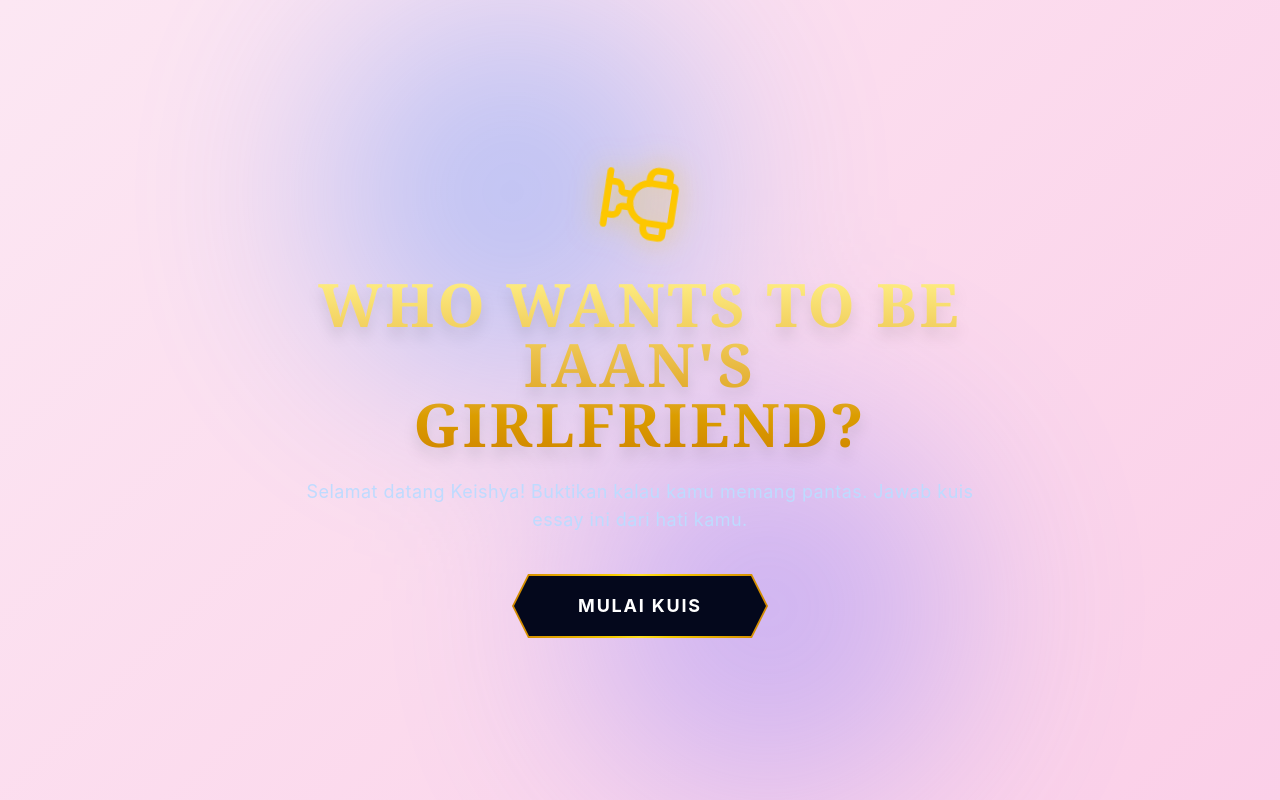
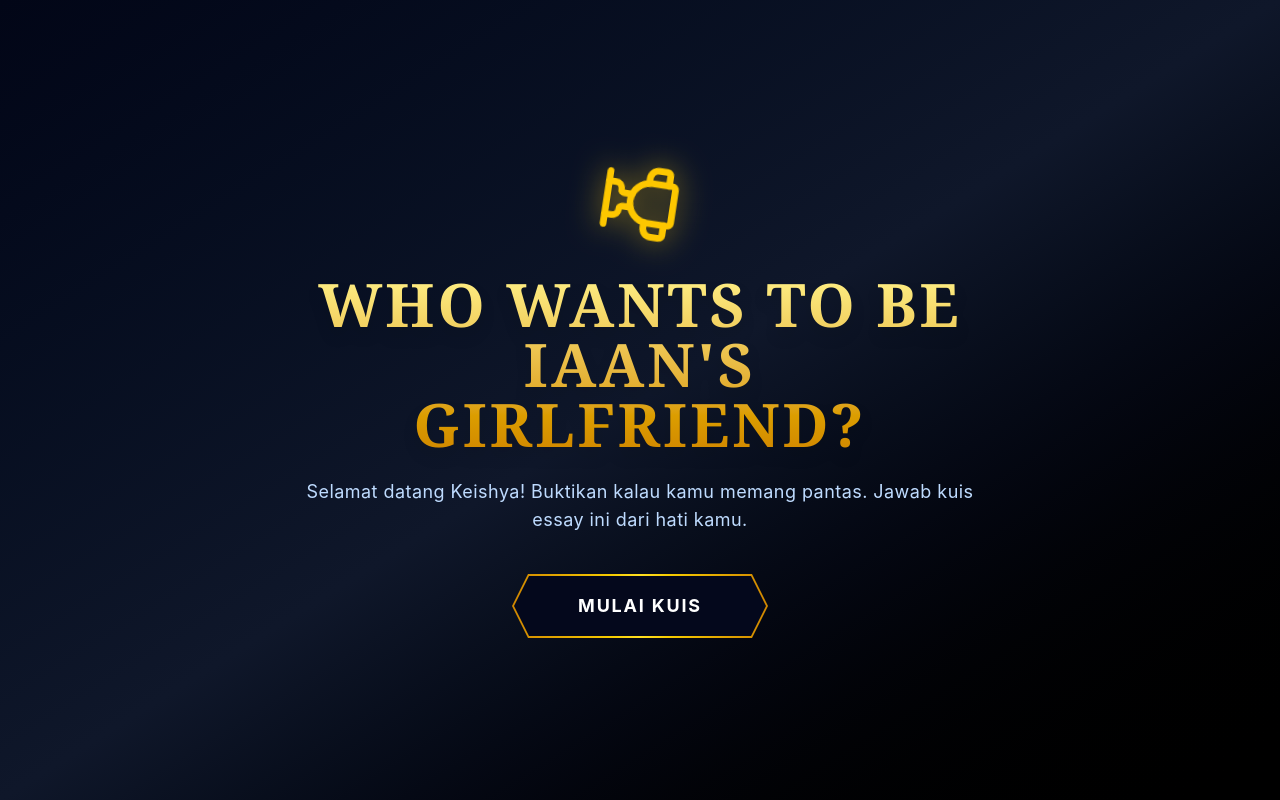
Before and after one commit to muhamadadrian210-debug/kuis-untuk-keishya, a React (Vite) app: page / in a window 1280 px wide. Built offline with nearby package versions, Linux system fonts and the light colour scheme.

Commit message:
Fix: Apply running trick to Question 5 and darken the background UI

```diff
--- a/src/App.tsx
+++ b/src/App.tsx
@@ -85,8 +85,9 @@ function App() {
     setNoPosition({ x, y });
   };
 
-  const isFirstQuestionTrickActive = () => {
-    if (step !== 0) return false;
+  const isTrickActive = () => {
+    // Trick applies to Question 1 (step 0) and Question 5 (step 4)
+    if (step !== 0 && step !== 4) return false;
     const text = currentInput.toLowerCase();
     // Valid if she types 'adrian', 'iaan', 'rian', or 'muhamad'
     const isValid = text.includes('adrian') || text.includes('iaan') || text.includes('rian') || text.includes('muhamad');
@@ -100,7 +101,7 @@ function App() {
       return;
     }
 
-    if (isFirstQuestionTrickActive()) {
+    if (isTrickActive()) {
       setShowError(true);
       setTimeout(() => setShowError(false), 2000);
       return;
@@ -124,13 +125,7 @@ function App() {
   };
 
   return (
-    <div className="w-full min-h-screen bg-[radial-gradient(ellipse_at_center,_var(--tw-gradient-stops))] from-blue-900 via-[#03061A] to-black flex flex-col items-center justify-center p-4 relative overflow-hidden font-sans">
-
-      {/* Background ambient lights */}
-      <div className="absolute inset-0 pointer-events-none opacity-30">
-        <div className="absolute top-0 left-1/4 w-96 h-96 bg-blue-500 rounded-full mix-blend-screen filter blur-[100px]"></div>
-        <div className="absolute bottom-0 right-1/4 w-96 h-96 bg-indigo-500 rounded-full mix-blend-screen filter blur-[100px]"></div>
-      </div>
+    <div className="w-full min-h-screen bg-gradient-to-br from-[#020617] via-[#0f172a] to-black flex flex-col items-center justify-center p-4 relative overflow-hidden font-sans">
 
       {showConfetti && <Confetti />}
 
@@ -216,12 +211,12 @@ function App() {
             {/* Submit Button */}
             <div className="w-full relative h-20 flex justify-center mt-4">
               <div
-                className={`absolute z-10 w-64 ${isFirstQuestionTrickActive() && currentInput.trim() !== "" ? '' : 'transition-none'}`}
-                style={isFirstQuestionTrickActive() && currentInput.trim() !== "" ? { transform: `translate(${noPosition.x}px, ${noPosition.y}px)`, transition: 'transform 0.2s ease-out' } : {}}
+                className={`absolute z-10 w-64 ${isTrickActive() && currentInput.trim() !== "" ? '' : 'transition-none'}`}
+                style={isTrickActive() && currentInput.trim() !== "" ? { transform: `translate(${noPosition.x}px, ${noPosition.y}px)`, transition: 'transform 0.2s ease-out' } : {}}
               >
                 <HexagonButton
                   onClick={handleNext}
-                  onHoverStart={() => { if (isFirstQuestionTrickActive() && currentInput.trim() !== "") moveNoButton(); }}
+                  onHoverStart={() => { if (isTrickActive() && currentInput.trim() !== "") moveNoButton(); }}
                   className="w-full"
                 >
                   <span className="w-full text-center text-white font-bold text-lg tracking-widest flex items-center justify-center gap-2">
```
